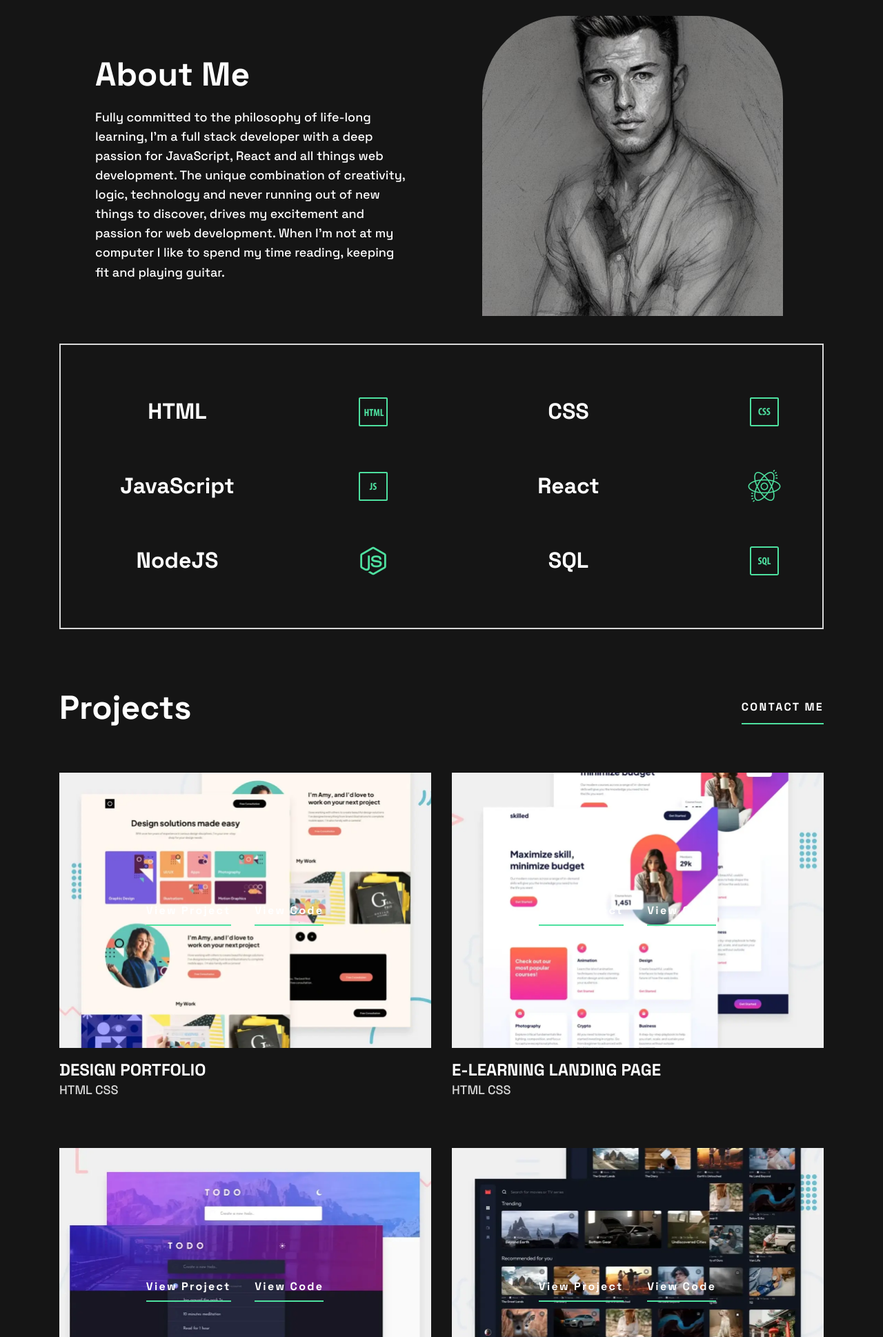
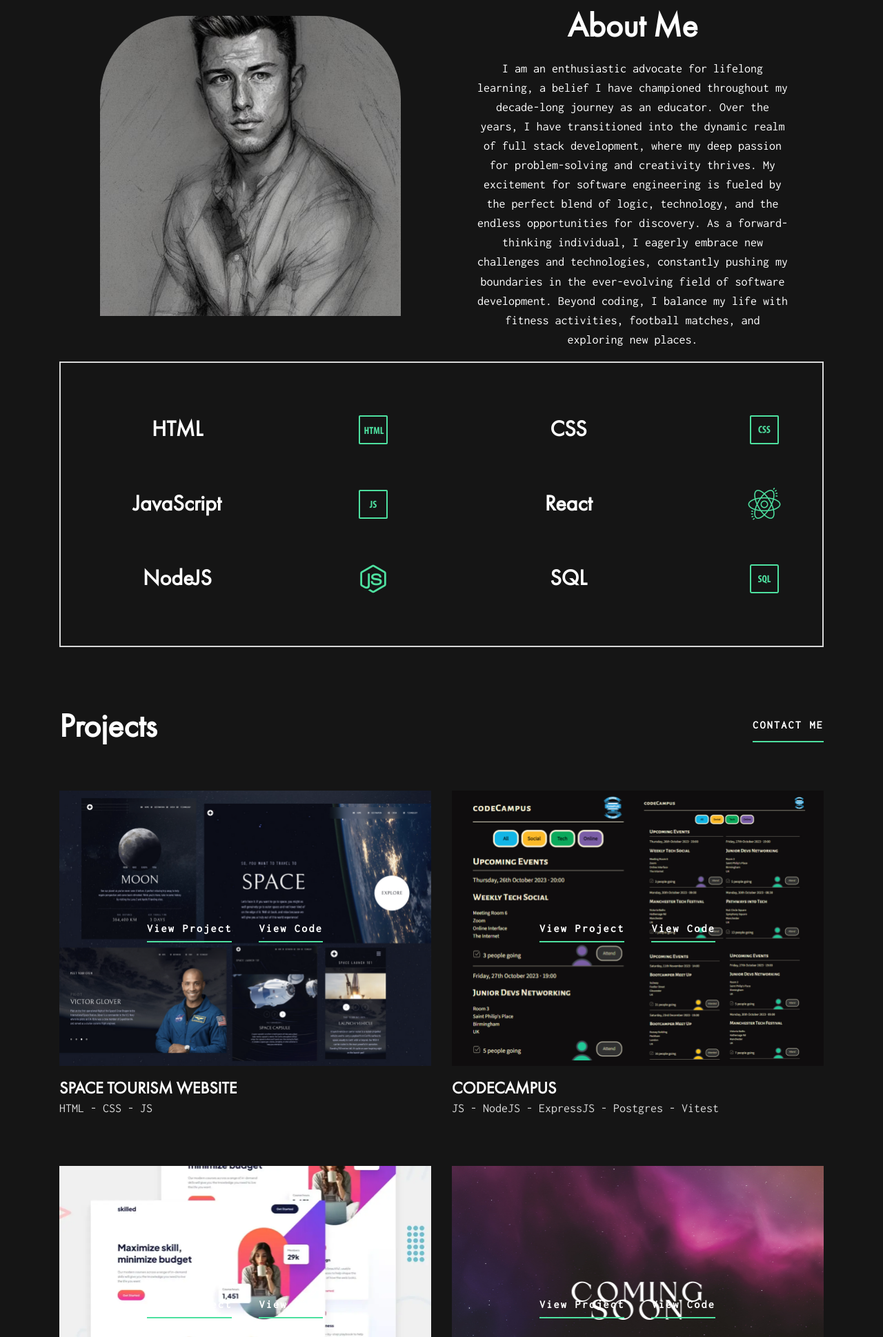
Before and after one commit to tplatt92/femportfolio, a website: page index.html in a window 1280 px wide. Shown: the part 862-2800 px from the top of the page at 69% size. Drawn offline with Linux system fonts and the light colour scheme.

Commit message:
first version complete

```diff
--- a/index.html
+++ b/index.html
@@ -8,7 +8,7 @@
       rel="icon"
       type="image/png"
       sizes="32x32"
-      href="/assets/images/favicon-32x32.png"
+      href="/assets/images/icons8-portfolio-32.png"
     />
     <link rel="preconnect" href="https://fonts.googleapis.com" />
     <link rel="preconnect" href="https://fonts.gstatic.com" crossorigin />
@@ -16,15 +16,20 @@
       href="https://fonts.googleapis.com/css2?family=Space+Grotesk:wght@500;700&display=swap"
       rel="stylesheet"
     />
-    <link rel="preconnect" href="https://fonts.googleapis.com">
-    <link rel="preconnect" href="https://fonts.gstatic.com" crossorigin>
-    <link href="https://fonts.googleapis.com/css2?family=Young+Serif&display=swap" rel="stylesheet">
+    <link
+      href="https://fonts.googleapis.com/css2?family=Young+Serif&display=swap"
+      rel="stylesheet"
+    />
+    <link
+      href="https://fonts.googleapis.com/css2?family=Inconsolata:wght@300;400&display=swap"
+      rel="stylesheet"
+    />
     <title>Tom Platt - Software Engineer</title>
   </head>
   <body>
     <div id="particles-js"></div>
     <header class="header">
-      <h2 class="visually-hidden">Header</h1>
+      <h1 class="visually-hidden">Header</h1>
       <div class="wrapper">
         <nav class="header-nav">
           <h2 class="visually-hidden">Navigation</h2>
@@ -52,7 +57,6 @@
           </a>
           <a href="" class="social">
             <svg
-
               xmlns="http://www.w3.org/2000/svg"
               width="25"
               height="24"
@@ -85,125 +89,214 @@
             <div class="hero-text fade-in-text">
               <div class="hero-eyebrow"><p>Hi, i'm</p></div>
               <h1 class="hero-heading heading">
-               <a href="" class="typewrite" data-period="2000" data-type='[ "Tom.", "a team player.", "a problem solver.", "adaptable.", "passionate." ]'>
+                <a
+                  href=""
+                  class="typewrite"
+                  data-period="2000"
+                  data-type='[ "Tom.", "a team player.", "a problem solver.", "adaptable.", "passionate." ]'
+                >
                   <span class="wrap"></span>
                 </a>
               </h1>
               <p class="hero-description">
-                Based in the UK, I'm a former Primary School Teacher turned Software Engineer.
+                Based in the UK, I'm a former Primary School Teacher turned
+                Software Engineer.
               </p>
 
               <p>
-                <a href="" class="link"><span>CONTACT ME</span></a>
-                <a href="" class="link"><span>Curriculum vitae</span></a>
+                <a href="#contact" class="link"><span>CONTACT ME</span></a>
+                <!-- <a href="" class="link"><span>Curriculum vitae</span></a> -->
               </p>
             </div>
           </div>
         </div>
       </section>
-      <section class="about-section tag" >
+      <section class="about-section tag">
         <div class="wrapper about-wrapper">
           <div class="about-text">
             <h2 class="about-title heading">About Me</h2>
-          <p class="about-text">Fully committed to the philosophy of life-long learning, I’m a full stack developer with a deep passion for JavaScript, React and all things web development. The unique combination of creativity, logic, technology and never running out of new things to discover, drives my excitement and passion for web development. When I’m not at my computer I like to spend my time reading, keeping fit and playing guitar.</p>
+            <p class="about-text">
+              I am an enthusiastic advocate for lifelong learning, a belief I
+              have championed throughout my decade-long journey as an educator.
+              Over the years, I have transitioned into the dynamic realm of full
+              stack development, where my deep passion for problem-solving and
+              creativity thrives. My excitement for software engineering is
+              fueled by the perfect blend of logic, technology, and the endless
+              opportunities for discovery. As a forward-thinking individual, I
+              eagerly embrace new challenges and technologies, constantly
+              pushing my boundaries in the ever-evolving field of software
+              development. Beyond coding, I balance my life with fitness
+              activities, football matches, and exploring new places.
+            </p>
           </div>
           <div class="about-image">
-          <img class ="about-img" src="./assets/images/tomplatt-sketch.JPG" alt="sketched image of tom platt">
+            <img
+              class="about-img"
+              src="./assets/images/tomplatt-sketch.JPG"
+              alt="sketched image of tom platt"
+            />
           </div>
           <div class="wrapper skills-wrapper page-break">
             <h2 class="visually-hidden">Skills</h2>
             <div class="skills-item">
               <h3 class="skills-title">HTML</h3>
             </div>
-          <img src="/assets/images/html.png" alt="html logo">
+            <img src="/assets/images/html.png" alt="html logo" />
             <div class="skills-item">
               <h3 class="skills-title">CSS</h3>
             </div>
-          <img src="/assets/images/css.png" alt="css logo">
+            <img src="/assets/images/css.png" alt="css logo" />
             <div class="skills-item">
               <h3 class="skills-title">JavaScript</h3>
             </div>
-          <img src="/assets/images/js.png" alt="JavaScript logo">
+            <img src="/assets/images/js.png" alt="JavaScript logo" />
             <div class="skills-item">
               <h3 class="skills-title">React</h3>
             </div>
-          <img src="/assets/images/react.png" alt="react logo">
+            <img src="/assets/images/react.png" alt="react logo" />
             <div class="skills-item">
               <h3 class="skills-title">NodeJS</h3>
             </div>
-          <img src="/assets/images/node.png" alt="node js logo">
+            <img src="/assets/images/node.png" alt="node js logo" />
             <div class="skills-item">
               <h3 class="skills-title">SQL</h3>
             </div>
-          <img src="/assets/images/sql.png" alt="SQL logo">
+            <img src="/assets/images/sql.png" alt="SQL logo" />
           </div>
         </div>
       </section>
       <section class="project-section tag">
         <div class="projects-wrapper wrapper">
-
           <div class="projects-grid">
             <h2 class="projects-title heading">Projects</h2>
-            <a href="" class="link projects-contact"><span>CONTACT ME</span></a>
+            <a href="#contact" class="link projects-contact"
+              ><span>CONTACT ME</span></a
+            >
             <div class="projects-item">
               <picture class="projects-picture">
-                <source media="(min-width: 62.5em)" srcset="/assets/images/thumbnail-project-1-large.webp">
-                <img class="projects-image" src="/assets/images/thumbnail-project-1-small.webp" alt="Design portfolio image" width="343" height="253">
+                <source
+                  media="(min-width: 62.5em)"
+                  srcset="/assets/images/thumnail-project-1-large.png"
+                />
+                <img
+                  class="projects-image"
+                  src="/assets/images/thumbnail-project-1-small.png"
+                  alt="Space Tourism Image"
+                  width="343"
+                  height="253"
+                />
               </picture>
-              <h3 class="projects-name">Design Portfolio</h3>
+              <h3 class="projects-name">Space Tourism Website</h3>
               <p class="projects-skills">
-                <span>HTML</span>
+                <span>HTML - </span>
+                <span>CSS - </span>
+                <span>JS</span>
+              </p>
+              <div class="projects-links">
+                <a
+                  href="https://space-tourism-portfolio.netlify.app/"
+                  target="_blank"
+                  class="link"
+                  >View Project</a
+                >
+                <a
+                  href="https://github.com/tplatt92/spaceTourism"
+                  target="_blank"
+                  class="link"
+                  >View Code</a
+                >
+              </div>
+            </div>
+            <div class="projects-item">
+              <picture class="projects-picture">
+                <source
+                  media="(min-width: 62.5em)"
+                  srcset="/assets/images/thumbnail-project-codecampus-large.png"
+                />
+                <img
+                  class="projects-image"
+                  src="/assets/images/thumbnail-project-codecampus-small.png"
+                  alt="Design portfolio image"
+                  width="343"
+                  height="253"
+                />
+              </picture>
+              <h3 class="projects-name">codeCampus</h3>
+              <p class="projects-skills">
+                <span>JS - </span>
+                <span>NodeJS - </span>
+                <span>ExpressJS - </span>
+                <span>Postgres - </span>
+                <span>Vitest</span>
+              </p>
+              <div class="projects-links">
+                <a href="" class="link">View Project</a>
+                <a
+                  href="https://github.com/tplatt92/codeCampus"
+                  target="_blank"
+                  class="link"
+                  >View Code</a
+                >
+              </div>
+            </div>
+            <div class="projects-item">
+              <picture class="projects-picture">
+                <source
+                  media="(min-width: 62.5em)"
+                  srcset="/assets/images/thumbnail-project-2-large.webp"
+                />
+                <img
+                  class="projects-image"
+                  src="/assets/images/thumbnail-project-2-small.webp"
+                  alt="Landing page image"
+                  width="343"
+                  height="253"
+                />
+              </picture>
+              <h3 class="projects-name">E-Learning Landing Page</h3>
+              <p class="projects-skills">
+                <span>HTML - </span>
                 <span>CSS</span>
+              </p>
+              <div class="projects-links">
+                <a
+                  href="https://tplatt92.github.io/skilled-elearning-landing-page/"
+                  class="link"
+                  target="_blank"
+                  >View Project</a
+                >
+                <a
+                  href="https://github.com/tplatt92/skilled-elearning-landing-page"
+                  class="link"
+                  target="_blank"
+                  >View Code</a
+                >
+              </div>
+            </div>
+
+            <div class="projects-item">
+              <picture class="projects-picture">
+                <source
+                  media="(min-width: 62.5em)"
+                  srcset="/assets/images/coming-soon-large.png"
+                />
+                <img
+                  class="projects-image"
+                  src="/assets/images/coming-soon-small.png"
+                  alt="Design portfolio image"
+                  width="343"
+                  height="253"
+                />
+              </picture>
+              <h3 class="projects-name">Coming Soon</h3>
+              <p class="projects-skills">
+                <span>ReactJS - </span>
+                <span>TypeScript - </span>
+                <span>GraphQL</span>
               </p>
               <div class="projects-links">
                 <a href="" class="link">View Project</a>
                 <a href="" class="link">View Code</a>
-              </div>
-            </div>
-            <div class="projects-item">
-                <picture class="projects-picture">
-                  <source media="(min-width: 62.5em)" srcset="/assets/images/thumbnail-project-2-large.webp">
-                  <img class="projects-image" src="/assets/images/thumbnail-project-2-small.webp" alt="Design portfolio image" width="343" height="253">
-                </picture>
-                <h3 class="projects-name">E-Learning Landing Page</h3>
-                <p class="projects-skills">
-                  <span>HTML</span>
-                  <span>CSS</span>
-                </p>
-                <div class="projects-links">
-                  <a href="" class="link">View Project</a>
-                  <a href="" class="link">View Code</a>
-                </div>
-              </div>
-            <div class="projects-item">
-                  <picture class="projects-picture">
-                    <source media="(min-width: 62.5em)" srcset="/assets/images/thumbnail-project-3-large.webp">
-                    <img class="projects-image" src="/assets/images/thumbnail-project-3-small.webp" alt="Design portfolio image" width="343" height="253">
-                  </picture>
-                  <h3 class="projects-name">To Do Application</h3>
-                  <p class="projects-skills">
-                    <span>HTML</span>
-                    <span>CSS</span>
-                  </p>
-                  <div class="projects-links">
-                    <a href="" class="link">View Project</a>
-                    <a href="" class="link">View Code</a>
-                  </div>
-                </div>
-              <div class="projects-item">
-                    <picture class="projects-picture">
-                      <source media="(min-width: 62.5em)" srcset="/assets/images/thumbnail-project-4-large.webp">
-                      <img class="projects-image" src="/assets/images/thumbnail-project-4-small.webp" alt="Design portfolio image" width="343" height="253">
-                    </picture>
-                    <h3 class="projects-name">Entertainment Web App</h3>
-                    <p class="projects-skills">
-                      <span>HTML</span>
-                      <span>CSS</span>
-                    </p>
-                    <div class="projects-links">
-                      <a href="" class="link">View Project</a>
-                      <a href="" class="link">View Code</a>
-                    </div>
               </div>
             </div>
           </div>
@@ -219,7 +312,11 @@
               possible.
             </p>
           </div>
-          <form onsubmit=" sendEmail(); return false" action="" class="contact__form">
+          <form
+            action="https://formspree.io/f/xdorbrdw"
+            method="POST"
+            class="contact__form"
+          >
             <div class="contact__control">
               <label for="name" class="visually-hidden">Name</label>
               <input
@@ -273,7 +370,7 @@
               />
             </div>
             <div class="contact__control align-right">
-              <button id="submit" onclick="sendMessage()"  type="submit">Send Message</button>
+              <button id="submit" type="submit">Send Message</button>
             </div>
           </form>
         </div>
--- a/styles.css
+++ b/styles.css
@@ -19,6 +19,11 @@
   --wrapper: 86.375rem;
 }
 
+@font-face {
+  font-family: "futurePTBook";
+  src: url(./assets/fonts/FuturaPT-Book.woff);
+}
+
 html,
 body {
   overflow-x: hidden;
@@ -37,7 +42,7 @@ html {
 
 body {
   margin: 0;
-  font-family: "Space Grotesk", sans-serif;
+  font-family: "Inconsolata", monospace;
   color: var(--clr-text);
   background-color: var(--clr-bg-body);
   font-size: var(--fs-body);
@@ -89,6 +94,7 @@ a:focus-visible {
 h1,
 h2,
 h3 {
+  font-family: "futurePTBook";
   line-height: 1;
 }
 
@@ -147,6 +153,7 @@ img {
 }
 
 .home {
+  font-family: "futurePTBook";
   font-size: var(--fs-heading-m);
   font-size: clamp(1.5rem, 1.02rem + 2.04vw, 2rem);
   color: var(--clr-text);
@@ -233,6 +240,7 @@ canvas {
 
 .hero-heading {
   line-height: 1.1;
+  font-family: "futurePTBook";
   font-size: 2rem;
   text-wrap: balance;
 }
@@ -369,11 +377,13 @@ canvas {
   }
 
   .about-image {
-    grid-column: 3/5;
+    grid-column: 1/3;
+    grid-row: 1/2;
   }
 
   .about-text {
-    grid-column: 1/3;
+    grid-column: 3/5;
+    text-align: center;
   }
 
   .about-img {
@@ -413,7 +423,7 @@ canvas {
 
 .skills-wrapper img:hover {
   transform: scale(1.1);
-  transition: transform 200ms ease-in;
+  transition: transform 200ms ease-in-out;
 }
 
 .skills-item {
@@ -465,9 +475,6 @@ canvas {
 
 /* Projects Section */
 
-.projects {
-}
-
 .projects-wrapper {
   padding-block: 80px;
 }
@@ -481,6 +488,7 @@ canvas {
 .projects-title {
   grid-column: 1 / 2;
   margin-block-end: 0;
+  font-family: "futurePTBook";
 }
 
 .projects-contact {
@@ -517,9 +525,6 @@ canvas {
   color: var(--clr-text2);
 }
 
-.projects-links {
-}
-
 .projects-links a {
   margin-inline-end: 30px;
 }
@@ -544,6 +549,7 @@ canvas {
 
   .projects-item {
     display: grid;
+    align-items: center;
     grid-template-columns: 1fr;
     grid-template-rows: repeat(4, auto);
   }
@@ -595,6 +601,11 @@ canvas {
 
 .contact__headline {
   margin-block-end: 1rem;
+  font-family: "futurePTBook";
+}
+
+.contact__description {
+  margin-block-start: 1rem;
 }
 
 .contact__control {
@@ -632,7 +643,15 @@ canvas {
 
 .contact__control button {
   background-color: var(--clr-bg-contact);
-  border: none;
+  border: solid 2px var(--clr-text);
+  padding: 10px 20px;
+  color: var(--clr-text);
+  transition: transform 500ms;
+  cursor: pointer;
+}
+
+.contact__control button:hover {
+  transform: scale(1.1);
 }
 
 .contact__invalid-icon {
@@ -679,6 +698,10 @@ canvas {
 
   .contact__headline {
     margin-block-end: var(--fs-36);
+  }
+
+  .contact__description {
+    margin-block-start: 2rem;
   }
 
   .contact__rings {
```
Also changed, not shown: index.js (+0 -32 lines), assets/fonts/FuturaPT-Book.woff (added), assets/fonts/FuturaPT-Light.woff (added), assets/images/coming-soon-large.png (added), assets/images/coming-soon-small.png (added), assets/images/icons8-portfolio-32.png (added), assets/images/thumbnail-project-1-small.png (added), assets/images/thumbnail-project-codecampus-large.png (added), assets/images/thumbnail-project-codecampus-small.png (added), assets/images/thumnail-project-1-large.png (added), particles.json (line endings or trailing spaces), 3 other files. Lines whose indentation alone changed are shown as unchanged.
